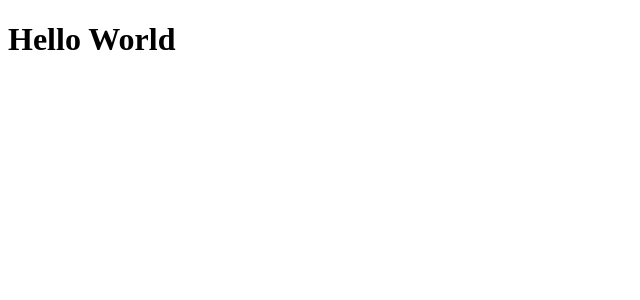
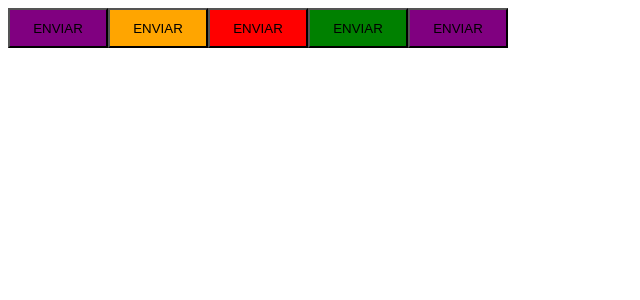
Before and after one commit to GabhPadilha02/ig-timer, a React (Vite) app: page / in a window 1280 px wide. Shown: the top 300 px of the page, without its empty margins (0-640 px from the left). Built offline with nearby package versions, Linux system fonts and the light colour scheme.

Commit message:
Test Buttons in styled-components

```diff
--- a/package.json
+++ b/package.json
@@ -9,8 +9,10 @@
     "preview": "vite preview"
   },
   "dependencies": {
+    "@types/styled-components": "^5.1.25",
     "react": "^18.2.0",
-    "react-dom": "^18.2.0"
+    "react-dom": "^18.2.0",
+    "styled-components": "^5.3.5"
   },
   "devDependencies": {
     "@types/react": "^18.0.15",
--- a/src/App.tsx
+++ b/src/App.tsx
@@ -1,5 +1,14 @@
+import { Button } from "./components/Button";
+
 export function App() {
   return (
-   <h1>Hello World</h1>
+    <>
+        <Button variant="primary"/>
+        <Button variant="secondary"/>
+        <Button variant="danger"/>
+        <Button variant="success"/>
+        <Button/>
+    </>
+
   )
 }
--- /dev/null
+++ b/src/components/Button.styles.ts
@@ -0,0 +1,24 @@
+import styled from 'styled-components';
+
+export type ButtonVariant =  'primary' | 'secondary' | 'danger' | 'success';
+
+interface ButtonContainerProps {
+  variant: ButtonVariant;
+}
+
+const ButtonVariants = {
+  primary: 'purple',
+  secondary: 'orange',
+  danger: 'red',
+  success: 'green'
+}
+
+export const ButtonContainer = styled.button<ButtonContainerProps>`
+  width: 100px;
+  height: 40px;
+
+  ${props => {
+    return `background-color: ${ButtonVariants[props.variant]}`
+  }}
+
+`
--- /dev/null
+++ b/src/components/Button.tsx
@@ -0,0 +1,14 @@
+import { ButtonContainer, ButtonVariant } from "./Button.styles";
+
+interface ButtonProps {
+  variant?: ButtonVariant;
+}
+
+
+export function Button({variant = 'primary'}:ButtonProps) {
+  return (
+    <ButtonContainer variant={variant}>
+      ENVIAR
+    </ButtonContainer>
+  )
+}
```
Also changed, not shown: 1 other file (tests, documents, lock files or other folders).
